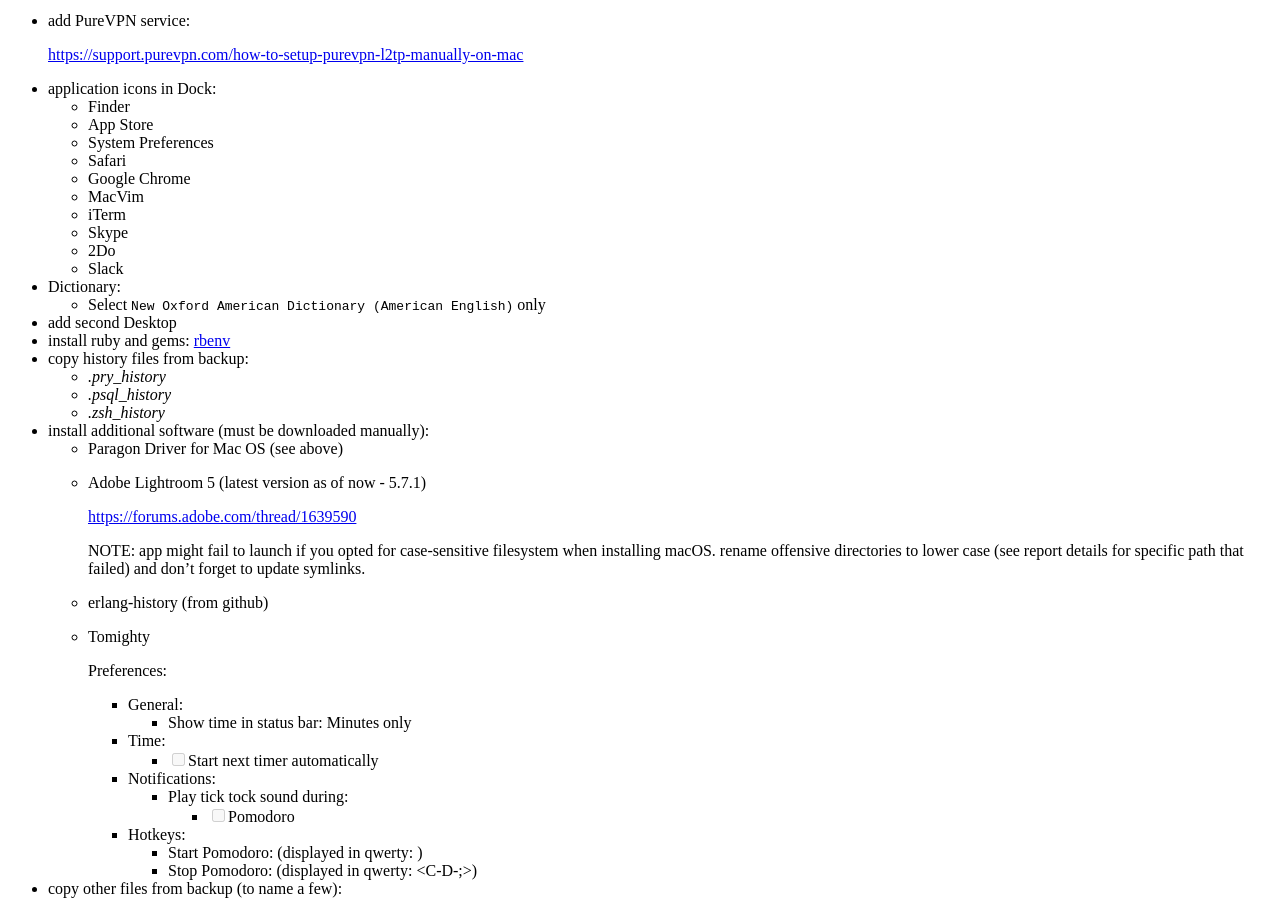
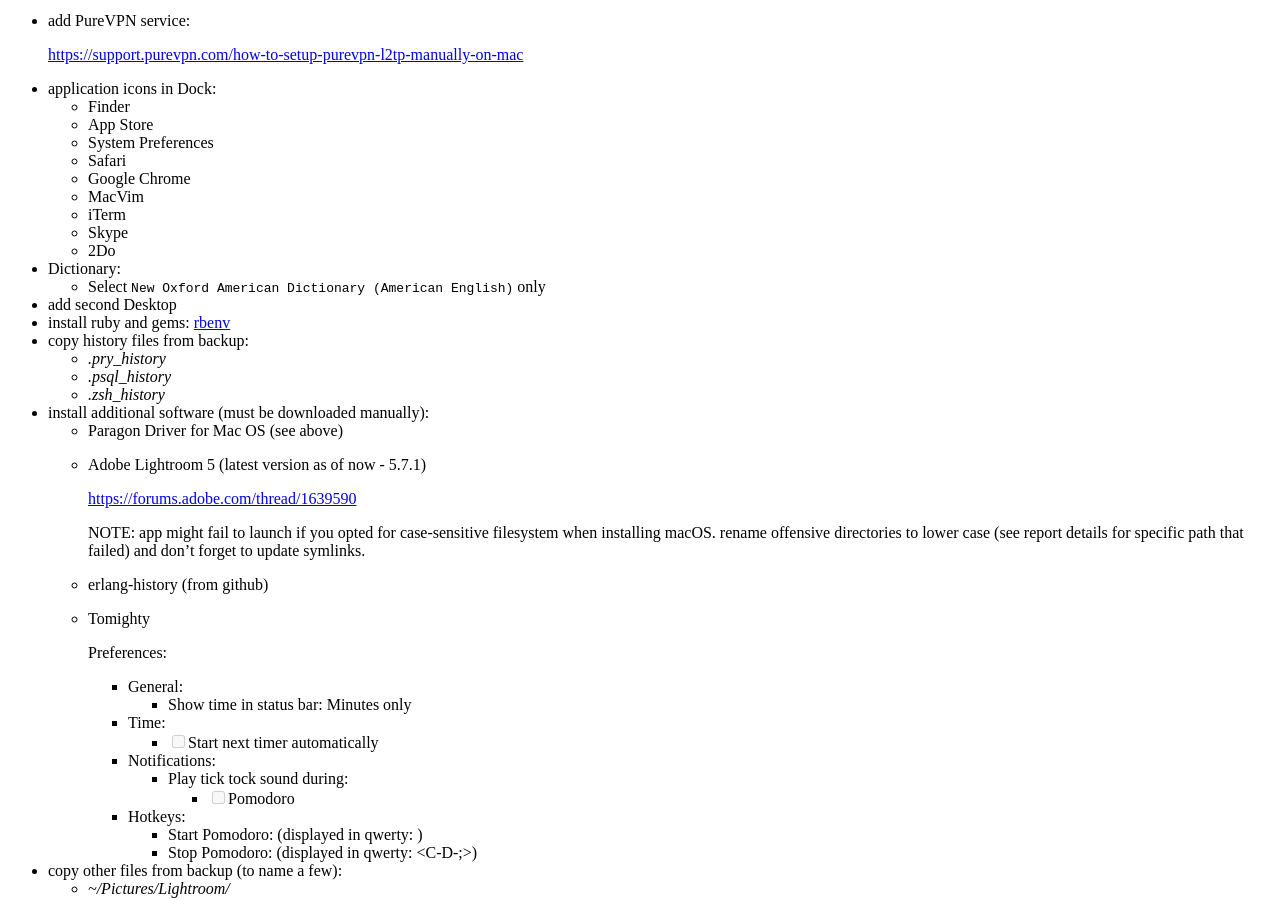
Before and after one commit to tap349/tap349.github.io, a Jekyll site: the page built from _posts/2016-10-03-macos-configuration.md, in a window 1280 px wide and 900 px high, scrolled down 955 px. Built offline with Jekyll 4.4.1, drawn with Linux system fonts in a browser that asks for light colours.

Commit message:
update 2017-03-15_12:24:38

```diff
--- a/_posts/2016-10-03-macos-configuration.md
+++ b/_posts/2016-10-03-macos-configuration.md
@@ -63,7 +63,6 @@
   - iTerm
   - Skype
   - 2Do
-  - Slack
 - Dictionary:
   - Select `New Oxford American Dictionary (American English)` only
 - add second Desktop
```
